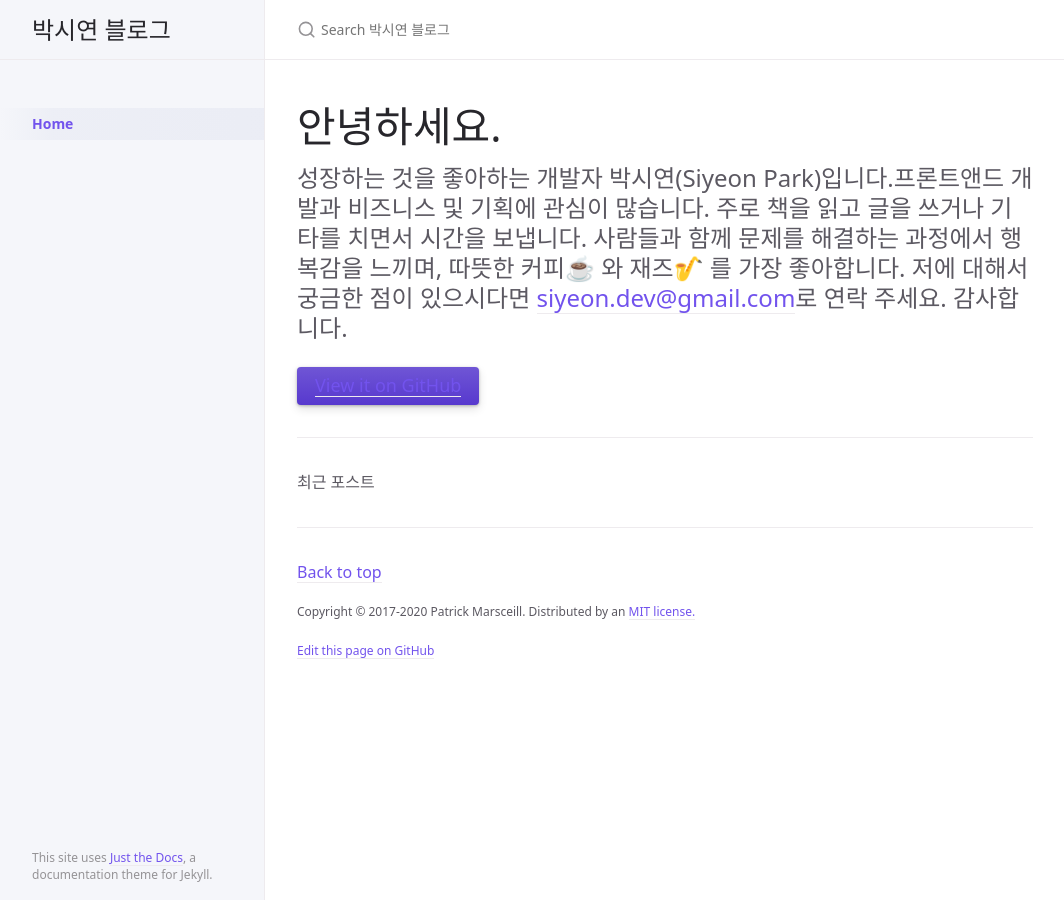
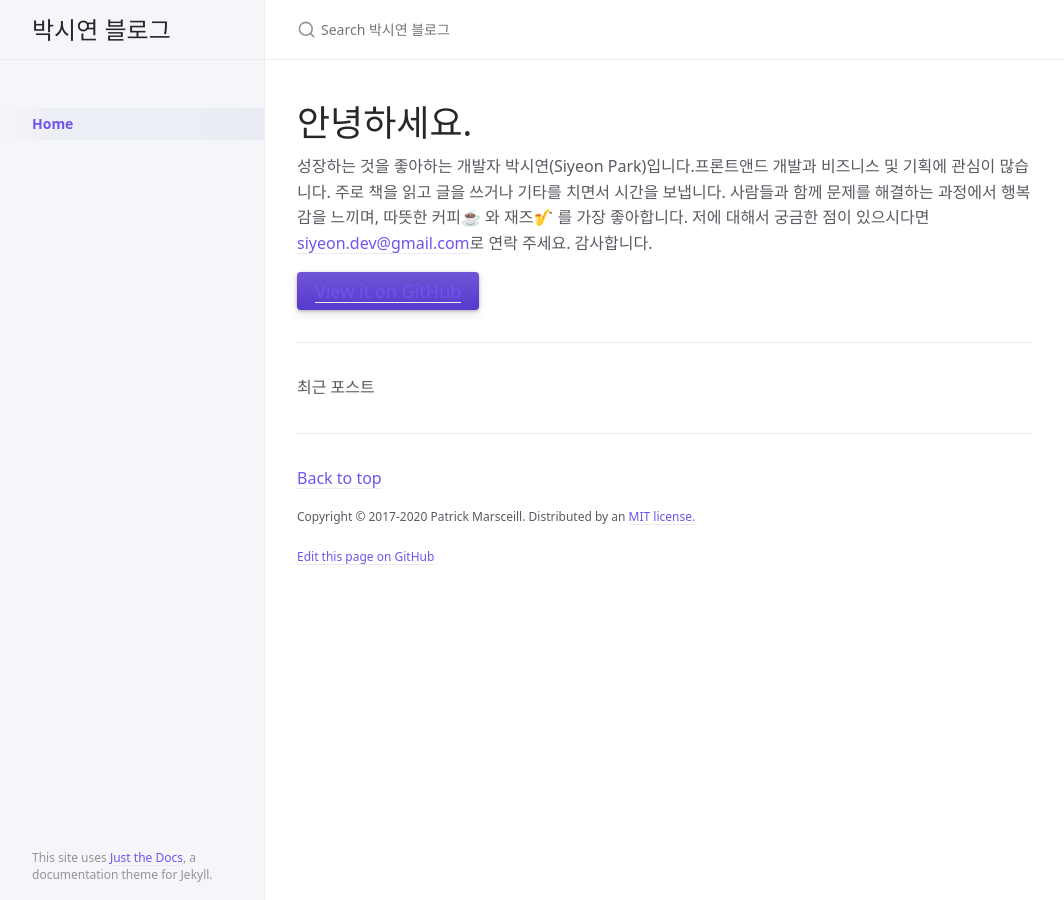
Before and after one commit to Siyeon-dev/Siyeon-dev.github.io, a Jekyll site: the page built from index.md, in a window 1280 px wide. Shown: the whole page, without its empty margins (107-1171 px from the left). Built offline with Jekyll 4.4.1, drawn with Linux system fonts in a browser that asks for light colours.

Commit message:
modify landing page

```diff
--- a/index.md
+++ b/index.md
@@ -5,11 +5,13 @@ nav_order: 1
 description: "Just the Docs is a responsive Jekyll theme with built-in search that is easily customizable and hosted on GitHub Pages."
 permalink: /
 ---
+{: .text-grey-dk-100}
+
+
 # 안녕하세요.
-{: .fs-9 }
 
 성장하는 것을 좋아하는 개발자 박시연(Siyeon Park)입니다.프론트앤드 개발과 비즈니스 및 기획에 관심이 많습니다. 주로 책을 읽고 글을 쓰거나 기타를 치면서 시간을 보냅니다. 사람들과 함께 문제를 해결하는 과정에서 행복감을 느끼며, 따뜻한 커피☕️ 와 재즈🎷 를 가장 좋아합니다. 저에 대해서 궁금한 점이 있으시다면 <siyeon.dev@gmail.com>로 연락 주세요. 감사합니다.
-{: .fs-6 .fw-300 }
+{: .fs-4 .fw-300 }
 
 [View it on GitHub](https://github.com/siyeon-dev)
 {: .btn .btn-primary .fs-5 .mb-4 .mb-md-0 .mr-2 }
```
